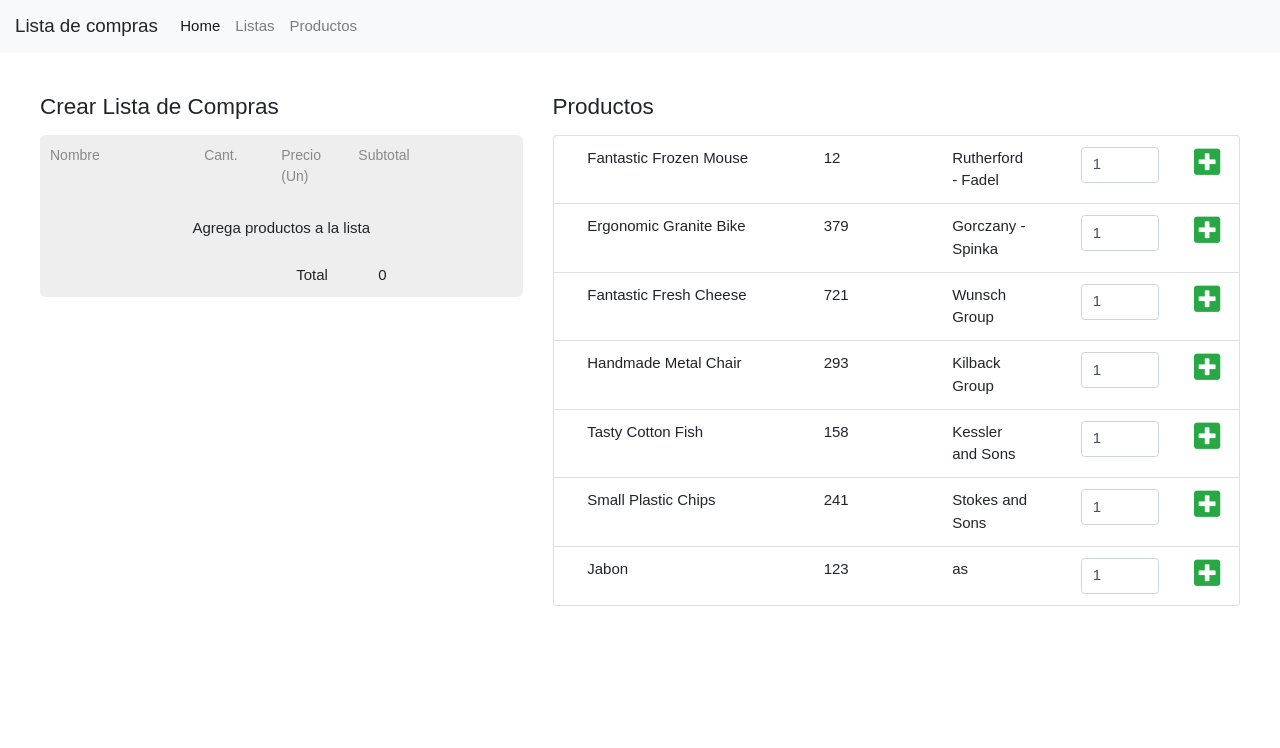
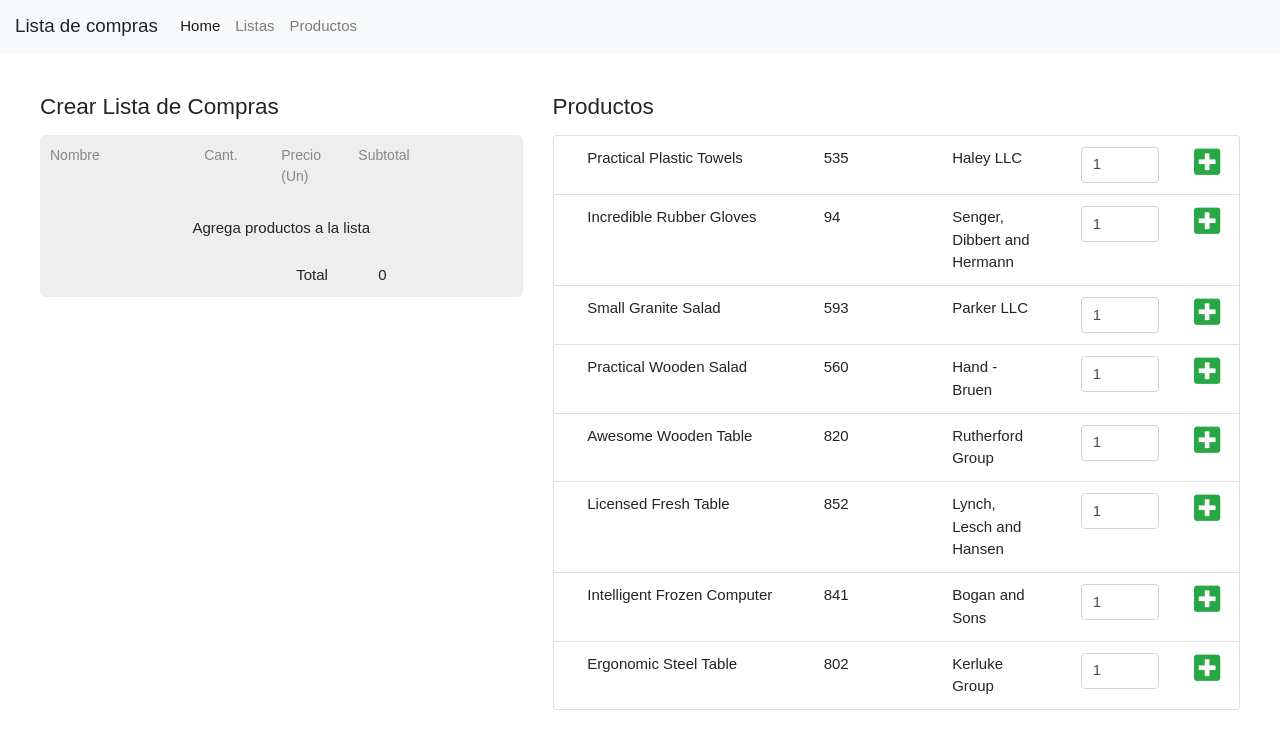
Before and after one commit to danncortes/shopping-list, a React (Create React App) app: page / in a window 1280 px wide. Shown: the top 748 px of the page. Built offline with nearby package versions, Linux system fonts and the light colour scheme; data requests are answered from the project's data file.

Commit message:
creating middleware

```diff
--- a/db.json
+++ b/db.json
@@ -1,84 +1,90 @@
 {
   "products": [
     {
-      "id": 96358589,
-      "name": "Fantastic Frozen Mouse",
-      "price": 12,
-      "store": "Rutherford - Fadel"
+      "id": 42493460,
+      "name": "Practical Plastic Towels",
+      "price": 535,
+      "store": "Haley LLC"
     },
     {
-      "id": 35083673,
-      "name": "Ergonomic Granite Bike",
-      "price": 379,
-      "store": "Gorczany - Spinka"
+      "id": 11435081,
+      "name": "Incredible Rubber Gloves",
+      "price": 94,
+      "store": "Senger, Dibbert and Hermann"
     },
     {
-      "id": 80989577,
-      "name": "Fantastic Fresh Cheese",
-      "price": 721,
-      "store": "Wunsch Group"
+      "id": 29405851,
+      "name": "Small Granite Salad",
+      "price": 593,
+      "store": "Parker LLC"
     },
     {
-      "id": 69506539,
-      "name": "Handmade Metal Chair",
-      "price": 293,
-      "store": "Kilback Group"
+      "id": 38241225,
+      "name": "Practical Wooden Salad",
+      "price": 560,
+      "store": "Hand - Bruen"
     },
     {
-      "id": 78621664,
-      "name": "Tasty Cotton Fish",
-      "price": 158,
-      "store": "Kessler and Sons"
+      "id": 60998195,
+      "name": "Awesome Wooden Table",
+      "price": 820,
+      "store": "Rutherford Group"
     },
     {
-      "id": 96438918,
-      "name": "Small Plastic Chips",
-      "price": 241,
-      "store": "Stokes and Sons"
+      "id": 76409601,
+      "name": "Licensed Fresh Table",
+      "price": 852,
+      "store": "Lynch, Lesch and Hansen"
     },
     {
-      "name": "Jabon",
-      "price": "123",
-      "store": "as",
-      "id": 96438919
+      "id": 24066582,
+      "name": "Intelligent Frozen Computer",
+      "price": 841,
+      "store": "Bogan and Sons"
+    },
+    {
+      "id": 38040074,
+      "name": "Ergonomic Steel Table",
+      "price": 802,
+      "store": "Kerluke Group"
     }
   ],
   "lists": [
     {
-      "nItems": 5,
-      "nProducts": 4,
-      "cost": 862,
-      "date": "2018-01-16T16:57:25-05:00",
+      "id": 10193678,
+      "nProducts": 5,
+      "nItems": 28,
+      "cost": 56.9,
+      "date": "Fri Feb 02 2018 01:39:03 GMT-0500 (-05)",
       "purchased": false,
-      "products": "[{\"id\":96358589,\"name\":\"Fantastic Frozen Mouse\",\"unitPrice\":12,\"quant\":1,\"subTotal\":12,\"store\":\"Rutherford - Fadel\"},{\"id\":69506539,\"name\":\"Handmade Metal Chair\",\"unitPrice\":293,\"quant\":1,\"subTotal\":293,\"store\":\"Kilback Group\"},{\"id\":78621664,\"name\":\"Tasty Cotton Fish\",\"unitPrice\":158,\"quant\":2,\"subTotal\":158,\"store\":\"Kessler and Sons\"},{\"id\":96438918,\"name\":\"Small Plastic Chips\",\"unitPrice\":241,\"quant\":1,\"subTotal\":241,\"store\":\"Stokes and Sons\"}]",
-      "id": 1
+      "products": "At voluptatem esse magnam est cupiditate vitae sed sit qui. Aliquid occaecati aliquid. Soluta recusandae impedit officia beatae et. Vero sapiente veritatis et. Aut laboriosam sint ea."
     },
     {
-      "nItems": 4,
-      "nProducts": 4,
-      "cost": 1405,
-      "date": "2018-01-16T17:53:00-05:00",
-      "purchased": false,
-      "products": "[{\"id\":96358589,\"name\":\"Fantastic Frozen Mouse\",\"unitPrice\":12,\"quant\":1,\"subTotal\":12,\"store\":\"Rutherford - Fadel\"},{\"id\":35083673,\"name\":\"Ergonomic Granite Bike\",\"unitPrice\":379,\"quant\":1,\"subTotal\":379,\"store\":\"Gorczany - Spinka\"},{\"id\":80989577,\"name\":\"Fantastic Fresh Cheese\",\"unitPrice\":721,\"quant\":1,\"subTotal\":721,\"store\":\"Wunsch Group\"},{\"id\":69506539,\"name\":\"Handmade Metal Chair\",\"unitPrice\":293,\"quant\":1,\"subTotal\":293,\"store\":\"Kilback Group\"}]",
-      "id": 2
+      "id": 54496450,
+      "nProducts": 6,
+      "nItems": 19,
+      "cost": 359.13,
+      "date": "Fri Feb 02 2018 03:35:58 GMT-0500 (-05)",
+      "purchased": true,
+      "products": "Earum deleniti quae voluptatem. Sed fuga necessitatibus sequi. Laborum sit aut quas quae totam et debitis amet veritatis. Sit eveniet ut delectus. Aut consequuntur quia deleniti eum quia quis et."
     },
     {
-      "nItems": 7,
-      "nProducts": 3,
-      "cost": 2565,
-      "date": "2018-01-16T17:53:09-05:00",
+      "id": 61239479,
+      "nProducts": 4,
+      "nItems": 6,
+      "cost": 390.51,
+      "date": "Fri Feb 02 2018 11:08:52 GMT-0500 (-05)",
       "purchased": false,
-      "products": "[{\"id\":35083673,\"name\":\"Ergonomic Granite Bike\",\"unitPrice\":379,\"quant\":1,\"subTotal\":379,\"store\":\"Gorczany - Spinka\"},{\"id\":80989577,\"name\":\"Fantastic Fresh Cheese\",\"unitPrice\":721,\"quant\":1,\"subTotal\":721,\"store\":\"Wunsch Group\"},{\"id\":69506539,\"name\":\"Handmade Metal Chair\",\"unitPrice\":293,\"quant\":5,\"subTotal\":293,\"store\":\"Kilback Group\"}]",
-      "id": 3
+      "products": "Magnam non qui minima. Unde laborum similique ut sint. Reiciendis mollitia ut rerum. Odit aut esse odio."
     },
     {
-      "nItems": 5,
-      "nProducts": 1,
-      "cost": 60,
-      "date": "2018-01-16T21:45:14-05:00",
+      "nItems": 3,
+      "nProducts": 3,
+      "cost": 1222,
+      "date": "2018-02-02T15:10:52-05:00",
       "purchased": false,
-      "products": "[{\"id\":96358589,\"name\":\"Fantastic Frozen Mouse\",\"unitPrice\":12,\"quant\":5,\"subTotal\":12,\"store\":\"Rutherford - Fadel\"}]",
-      "id": 4
+      "products": "[{\"id\":42493460,\"name\":\"Practical Plastic Towels\",\"unitPrice\":535,\"quant\":1,\"subTotal\":535,\"store\":\"Haley LLC\"},{\"id\":11435081,\"name\":\"Incredible Rubber Gloves\",\"unitPrice\":94,\"quant\":1,\"subTotal\":94,\"store\":\"Senger, Dibbert and Hermann\"},{\"id\":29405851,\"name\":\"Small Granite Salad\",\"unitPrice\":593,\"quant\":1,\"subTotal\":593,\"store\":\"Parker LLC\"}]",
+      "id": 61239480
     }
   ]
 }
--- a/src/index.js
+++ b/src/index.js
@@ -11,7 +11,12 @@ import promise from 'redux-promise';
 import reducers from './reducers';
 import thunk from 'redux-thunk';
 
-const store = applyMiddleware(promise)(createStore);
+const myLogger = (store) => (next) => (action) => {
+    console.log('Logged action', action);
+    next(action)
+}
+
+const store = applyMiddleware(myLogger,promise)(createStore);
 
 ReactDOM.render(
     <Provider store={store(reducers)} >
```
